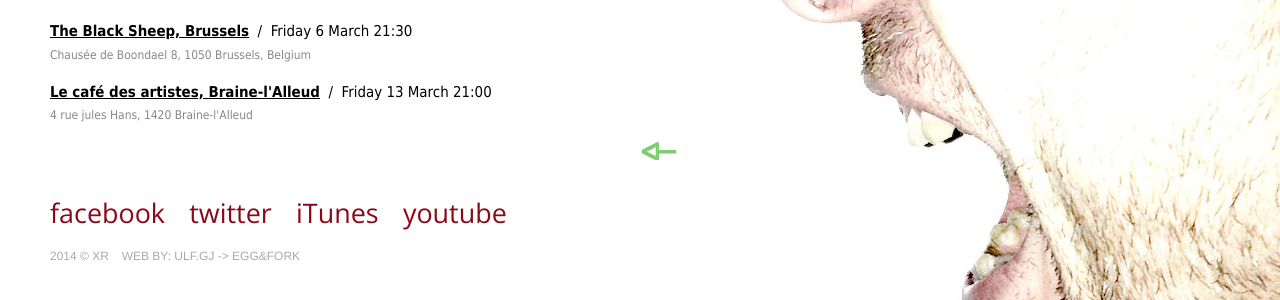
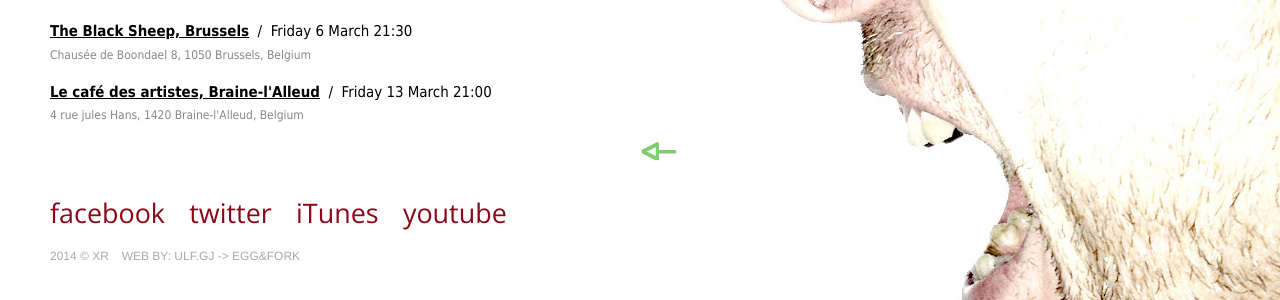
Before and after one commit to ulfgj/ulfgj.github.io, a Jekyll site: the page built from tour.html, in a window 1280 px wide. Shown: the part 402-702 px from the top of the page. Built offline with Jekyll 4.4.1, drawn with Linux system fonts in a browser that asks for light colours; some web fonts are replaced; Markdown is read by kramdown in place of the engine named in the settings.

Commit message:
tour page layout

```diff
--- a/tour.html
+++ b/tour.html
@@ -18,7 +18,7 @@ title: XR Officiel - Rock Français, Son Neuf
 
     <p>
     <a href="http://www.facebook.com/events/1575553179324857/" target="_blank"><strong>Le café des artistes, Braine-l'Alleud</strong></a> &nbsp;/&nbsp; Friday 13 March 21:00<br />
-        <span class="gig_addr">4 rue jules Hans, 1420 Braine-l'Alleud</span>
+        <span class="gig_addr">4 rue jules Hans, 1420 Braine-l'Alleud, Belgium</span>
     </p>
 </div>
 
```
